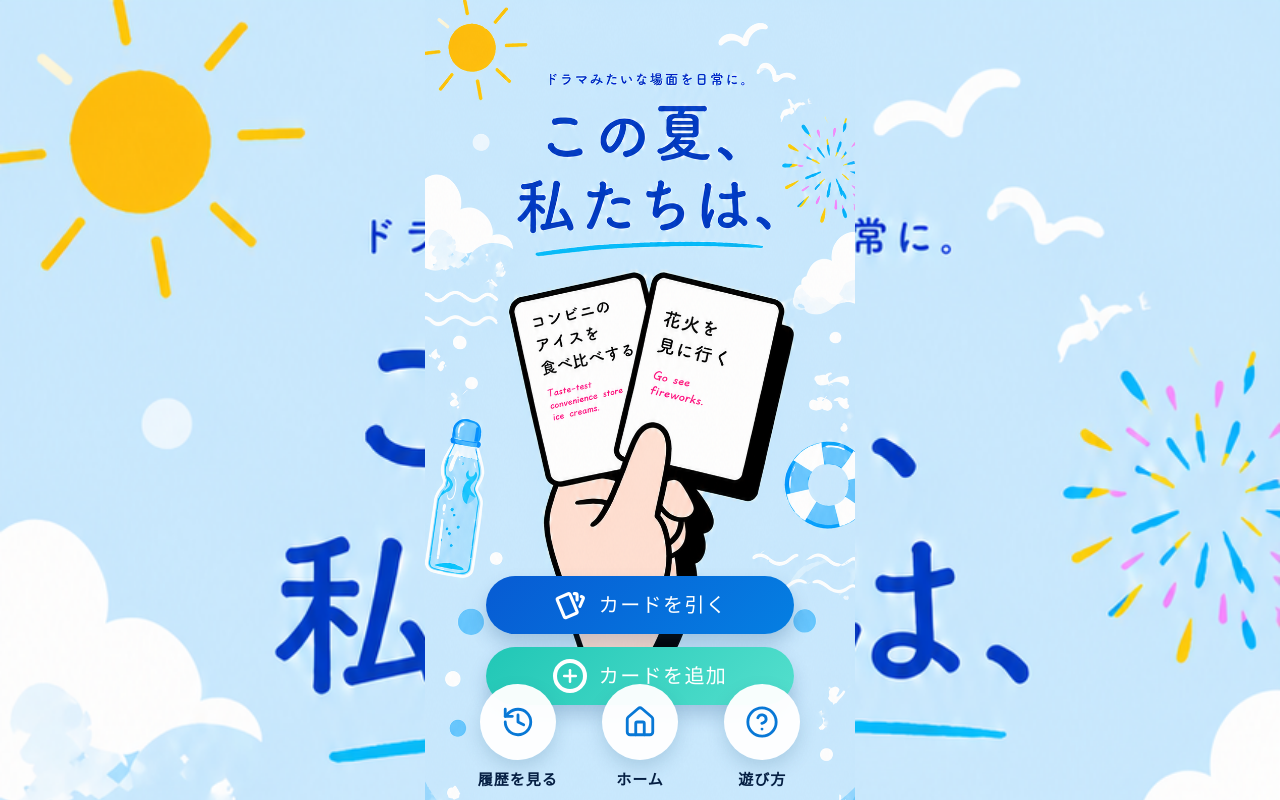
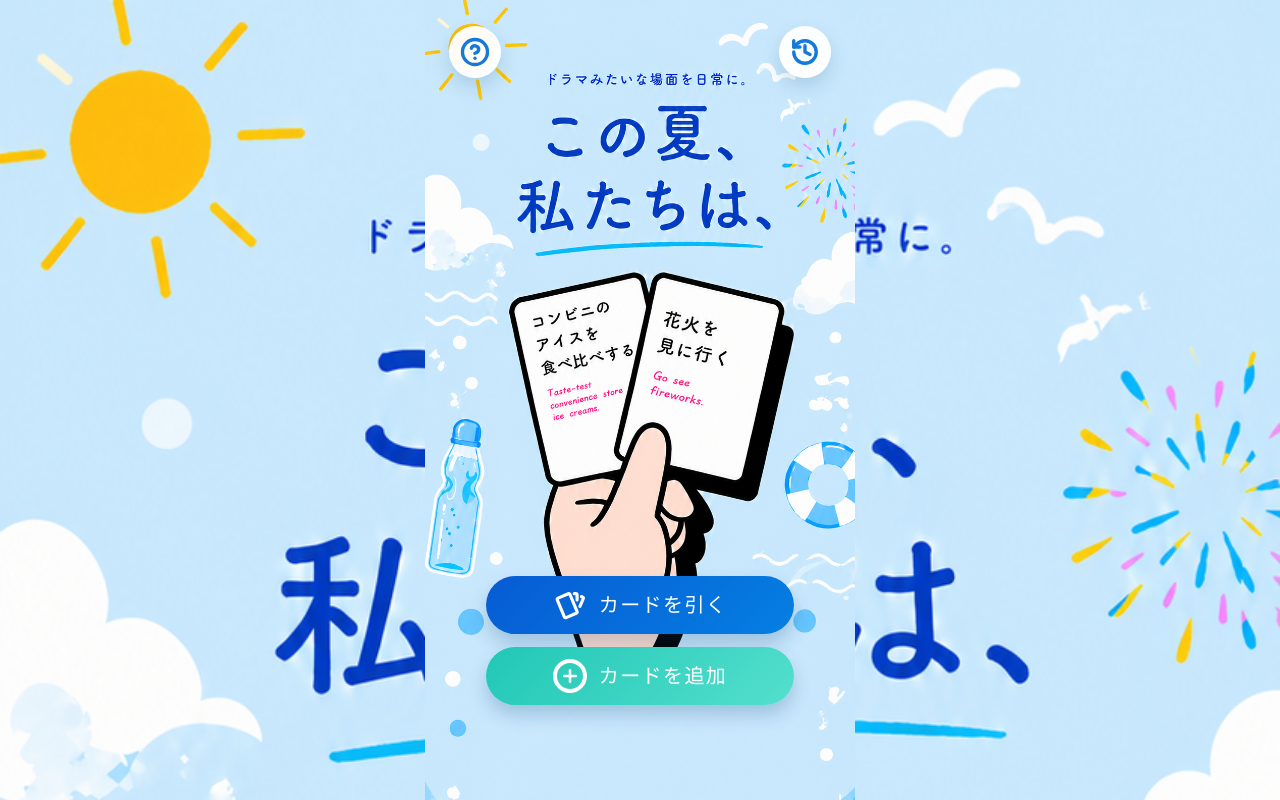
Before and after one commit to aoto-dev/this-summer-we, a React (Vite) app: page / in a window 1280 px wide. Built offline with nearby package versions, Linux system fonts and the light colour scheme; a web font is replaced by a local one.

Commit message:
Add files via upload

```diff
--- a/src/main.jsx
+++ b/src/main.jsx
@@ -282,6 +282,12 @@ function modalTitle(modal) {
 function HomeScreen({ isDrawing, isFading, drawCard, goAdd, openHistory, goHome, openHowTo }) {
   return (
     <section className={`home-screen ${isFading ? "fade-out" : ""}`} aria-label="ホーム">
+      <button className="card-top-button card-back-button" onClick={openHowTo} aria-label="遊び方">
+        <CircleHelp size={30} strokeWidth={2.7} />
+      </button>
+      <button className="card-top-button card-history-button" onClick={openHistory} aria-label="履歴を見る">
+        <History size={30} strokeWidth={2.7} />
+      </button>
       <div className="home-actions">
         <button className="home-main-button draw-button pressable" aria-label="カードを引く" onClick={drawCard} disabled={isDrawing}>
           <IconCards className="button-icon" size={34} stroke={2.2} aria-hidden="true" />
@@ -292,20 +298,6 @@ function HomeScreen({ isDrawing, isFading, drawCard, goAdd, openHistory, goHome,
           カードを追加
         </button>
       </div>
-      <nav className="home-bottom-nav" aria-label="ホーム下部ナビゲーション">
-        <button className="pressable" onClick={openHistory}>
-          <span><History size={34} /></span>
-          履歴を見る
-        </button>
-        <button className="pressable" onClick={goHome}>
-          <span><House size={34} /></span>
-          ホーム
-        </button>
-        <button className="pressable" onClick={openHowTo}>
-          <span><CircleHelp size={34} /></span>
-          遊び方
-        </button>
-      </nav>
     </section>
   );
 }
```
